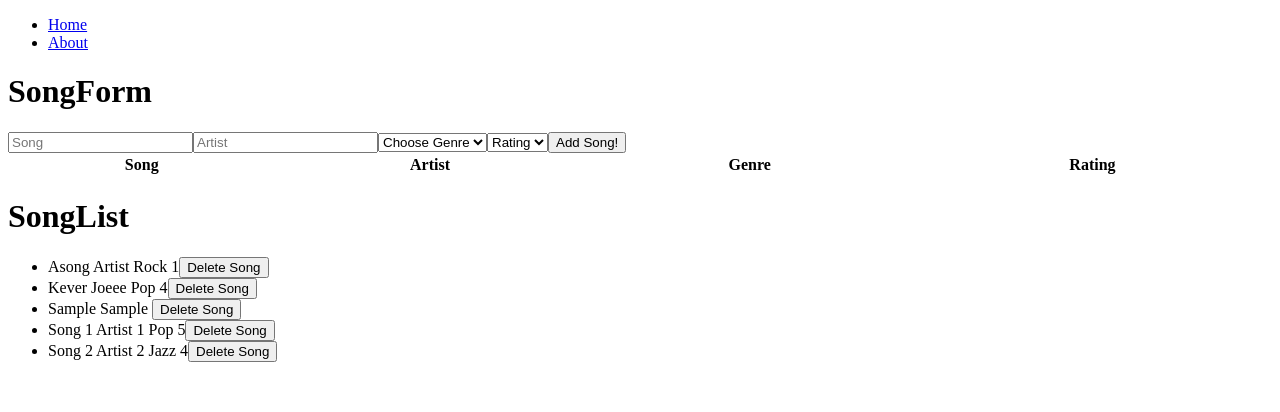
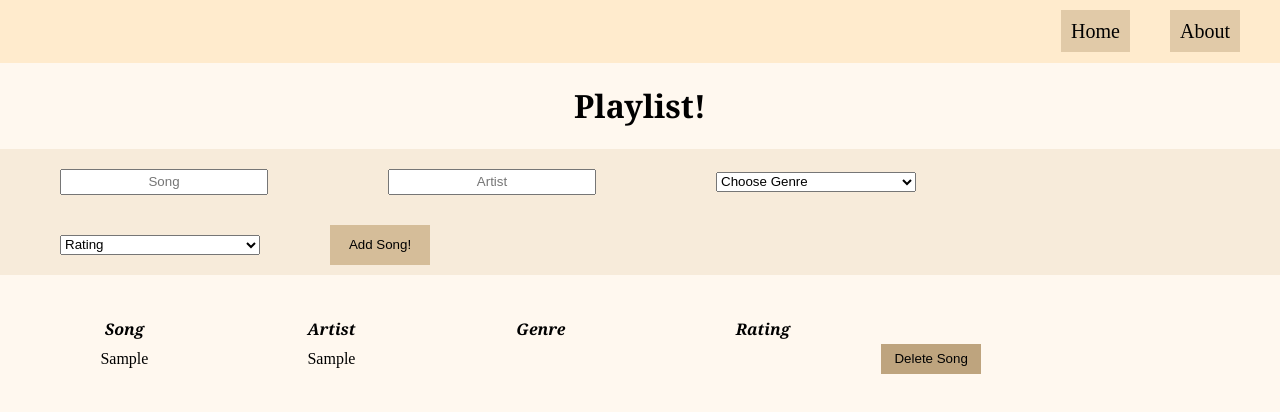
Before and after one commit to RianneBult/assignment_songsaver, a React (Create React App) app in the folder songsaver/: page / in a window 1280 px wide. Both pictures are taken after typing "Sample", "Sample" into the empty fields and a click on the button "Add Song!". Shown: the top 412 px of the page. Built offline with nearby package versions, Linux system fonts and the light colour scheme.

Commit message:
Final Update

```diff
--- a/songsaver/package.json
+++ b/songsaver/package.json
@@ -10,6 +10,7 @@
     "react-dom": "^18.2.0",
     "react-router-dom": "^6.3.0",
     "react-scripts": "5.0.1",
+    "react-table": "^7.8.0",
     "web-vitals": "^2.1.4"
   },
   "scripts": {
--- a/songsaver/public/index.html
+++ b/songsaver/public/index.html
@@ -8,6 +8,7 @@
   <meta name="theme-color" content="#000000" />
   <meta name="description" content="Web site created using create-react-app" />
   <link rel="apple-touch-icon" href="%PUBLIC_URL%/logo192.png" />
+
   <!--
       manifest.json provides metadata used when your web app is installed on a
       user's mobile device or desktop. See https://developers.google.com/web/fundamentals/web-app-manifest/
--- /dev/null
+++ b/songsaver/src/App.css
@@ -0,0 +1,98 @@
+body{
+    margin: 0;
+    padding: 0;
+    background-color: rgb(255, 235, 205, .3);
+    overflow: hidden;
+}
+
+.nav-container{
+    display: flex;
+    justify-content: flex-end;
+    margin: 0;
+    background-color: blanchedalmond;
+}
+
+.nav-bar{
+    margin: 20px 40px 20px 0;
+    list-style: none;
+}
+
+.nav-link{
+    text-decoration: none;
+    font-size: 20px;
+    background-color: rgb(225, 202, 168);
+    padding: 10px;
+    color: black;
+}
+
+.nav-link:hover{
+    background-color: rgb(225, 202, 168, .6);
+}
+
+.h1-playlist{
+    text-align: center;
+    font-family: Georgia, 'Times New Roman', Times, serif;
+}
+
+form{
+    background-color: rgb(247, 235, 218);
+}
+
+input, select{
+    height: 20px;
+    width: 200px;
+    margin: 20px 60px;
+    outline-color: rgb(213, 189, 153);
+}
+
+.inputfield{
+    text-align: center;
+}
+
+.button-add{
+    height: 40px;
+    width: 100px;
+    margin-left: 10px;
+    background-color: rgb(213, 189, 153);
+    border: none;
+    outline-color: rgb(158, 139, 111);
+    cursor: pointer;
+}
+
+.button-add:hover{
+    background-color: rgb(213, 189, 153, .7);
+}
+
+table{
+    margin: 40px 0 0 20px;
+}
+
+.song-header{
+    font-style: italic;
+    font-family: Georgia, 'Times New Roman', Times, serif;
+}
+
+.list-item{
+    text-align: center;
+}
+
+.button-delete{
+    width: 100px;
+    height: 30px;
+    background-color: rgb(190, 164, 126);
+    border: none;
+    cursor: pointer;
+}
+
+.button-delete:hover{
+    background-color: rgb(190, 164, 126, .7);
+}
+
+.h1-about-page{
+    margin-left: 20px;
+    font-family: Georgia, 'Times New Roman', Times, serif;
+}
+
+p{
+    margin-left: 20px;
+}
--- a/songsaver/src/App.js
+++ b/songsaver/src/App.js
@@ -1,26 +1,25 @@
 import React from "react";
-
 import { Link, Route, Routes } from "react-router-dom";
-
 import SongOverview from "./components/SongOverview";
 import About from "./pages/About"
 
 function App() {
   return (
-    <div className="App">
+    <div>
       <nav>
-        <ul>
-          <li>
-            <Link to="/">Home</Link>
+        <ul className="nav-container">
+          <li className="nav-bar">
+            <Link className="nav-link" to="/">Home</Link>
           </li>
-          <li><Link to="/About">About</Link></li>
+          <li className="nav-bar">
+            <Link className="nav-link" to="/About">About</Link>
+          </li>
         </ul>
       </nav>
       <Routes>
         <Route path="/" element={<SongOverview />} />
         <Route path="/About" element={<About />} />
       </Routes>
-      {/* <SongOverview /> */}
     </div>
   )
 }
--- a/songsaver/src/components/ListItem.js
+++ /dev/null
@@ -1,15 +0,0 @@
-import React from "react";
-
-const ListItem = ({ song, handleRemove }) => {
-    return (
-        <li
-            key={song.id}
-            value={song}>
-            <div>{song.song} {song.artist} {song.genre} {song.rating}
-                <button key={song.id} onClick={() => handleRemove(song.id)}>Delete Song</button>
-            </div>
-        </li>
-    )
-}
-
-export default ListItem;
--- a/songsaver/src/components/SongForm.js
+++ b/songsaver/src/components/SongForm.js
@@ -20,16 +20,15 @@ const SongForm = ({ addSong }) => {
 
     return (
         <div>
-            <h1>SongForm</h1>
+            <h1 className="h1-playlist">Playlist!</h1>
             <form>
-
                 <input
                     type="text"
                     name="song"
                     className="inputfield"
                     placeholder="Song"
+                    autoFocus
                     value={song}
-                    // onChange={(e) => setSong(e.target.value)}
                     onChange={(e) => setSong(e.target.value.charAt(0).toUpperCase() + e.target.value.slice(1))}
                 ></input>
 
@@ -39,7 +38,6 @@ const SongForm = ({ addSong }) => {
                     className="inputfield"
                     placeholder="Artist"
                     value={artist}
-                    // onChange={(e) => setArtist(e.target.value)}
                     onChange={(e) => setArtist(e.target.value.charAt(0).toUpperCase() + e.target.value.slice(1))}
                 ></input>
 
@@ -59,12 +57,10 @@ const SongForm = ({ addSong }) => {
                     <option value="5">5</option>
                 </select>
 
-                <button onClick={handleSubmit}>Add Song!</button>
-
+                <button className="button-add" onClick={handleSubmit}>Add Song!</button>
             </form>
-        </div>
+        </div >
     )
 }
 
-
 export default SongForm;
--- a/songsaver/src/components/SongList.js
+++ b/songsaver/src/components/SongList.js
@@ -1,23 +1,15 @@
 import React from "react";
 
-import ListItem from "./ListItem";
-
-const SongList = ({ songs, handleRemove }) => {
+const ListItem = ({ song, handleRemove }) => {
     return (
-        <div>
-            <h1>SongList</h1>
-            <ul>
-                {songs.map((song) => (
-                    <ListItem
-                        key={song.id}
-                        song={song}
-                        handleRemove={handleRemove}
-                    />
-                ))}
-            </ul>
-        </div>
+        <tr key={song.id}>
+            <td className="list-item">{song.song}</td>
+            <td className="list-item">{song.artist}</td>
+            <td className="list-item">{song.genre}</td>
+            <td className="list-item">{song.rating}</td>
+            <td><button key={song.id} className="button-delete" onClick={() => handleRemove(song.id)}>Delete Song</button></td>
+        </tr>
     )
 }
 
-
-export default SongList;
+export default ListItem;
--- a/songsaver/src/components/SongOverview.js
+++ b/songsaver/src/components/SongOverview.js
@@ -1,5 +1,4 @@
 import React, { Component } from "react"
-
 import SongForm from "./SongForm"
 import SongList from "./SongList"
 
@@ -9,18 +8,12 @@ class SongOverview extends Component {
         super(props)
         this.state =
         {
-            songs: [
-                { id: 1, song: "Song 1", artist: "Artist 1", genre: "Pop", rating: "5" },
-                { id: 2, song: "Song 2", artist: "Artist 2", genre: "Jazz", rating: "4" },
-                { id: 3, song: "Asong", artist: "Artist", genre: "Rock", rating: "1" },
-                { id: 4, song: "Kever", artist: "Joeee", genre: "Pop", rating: "4" }
-            ]
+            songs: []
         }
         this.state.songs.sort((a, b) => (a.song < b.song) ? -1 : 1)
     }
 
     addSong = (id, song, artist, genre, rating) => {
-        // do something to change the state
         this.setState({
             songs: [
                 ...this.state.songs,
@@ -45,15 +38,25 @@ class SongOverview extends Component {
             <div>
                 <SongForm addSong={this.addSong} />
                 <table style={{ width: "100%" }}>
+                    <thead>
                         <tr className="song-header">
                             <th className="song-row__item">Song</th>
                             <th className="song-row__item">Artist</th>
                             <th className="song-row__item">Genre</th>
                             <th className="song-row__item">Rating</th>
                         </tr>
+                    </thead>
+                    <tbody>
+                        {this.state.songs.map((song) => (
+                            <SongList
+                                key={song.id}
+                                song={song}
+                                handleRemove={this.handleRemove}
+                            />
+                        ))}
+                    </tbody>
                 </table>
-                <SongList songs={this.state.songs} handleRemove={this.handleRemove} />
-            </div>
+            </div >
         )
     }
 }
--- a/songsaver/src/pages/About.js
+++ b/songsaver/src/pages/About.js
@@ -3,11 +3,11 @@ import React from "react";
 const About = () => {
     return (
         <div>
-            <h1>Hi!</h1>
+            <h1 className="h1-about-page">Hi!</h1>
             <p>Welcome to the About Us page! <br /> This page is made with React Router. <br />
                 The Songsaver is a project in the course Front-end Development from Winc Academy. <br />
                 You can add songs to make your own favorite song list! <br />
-                Click on the "Home" link to back to the Songsaver!
+                Click on the "Home" button on the right to go back to the Songsaver!
             </p>
         </div>
     )
```
Also changed, not shown: songsaver/src/index.js (+5 -3 lines). Lines whose indentation alone changed are shown as unchanged.
